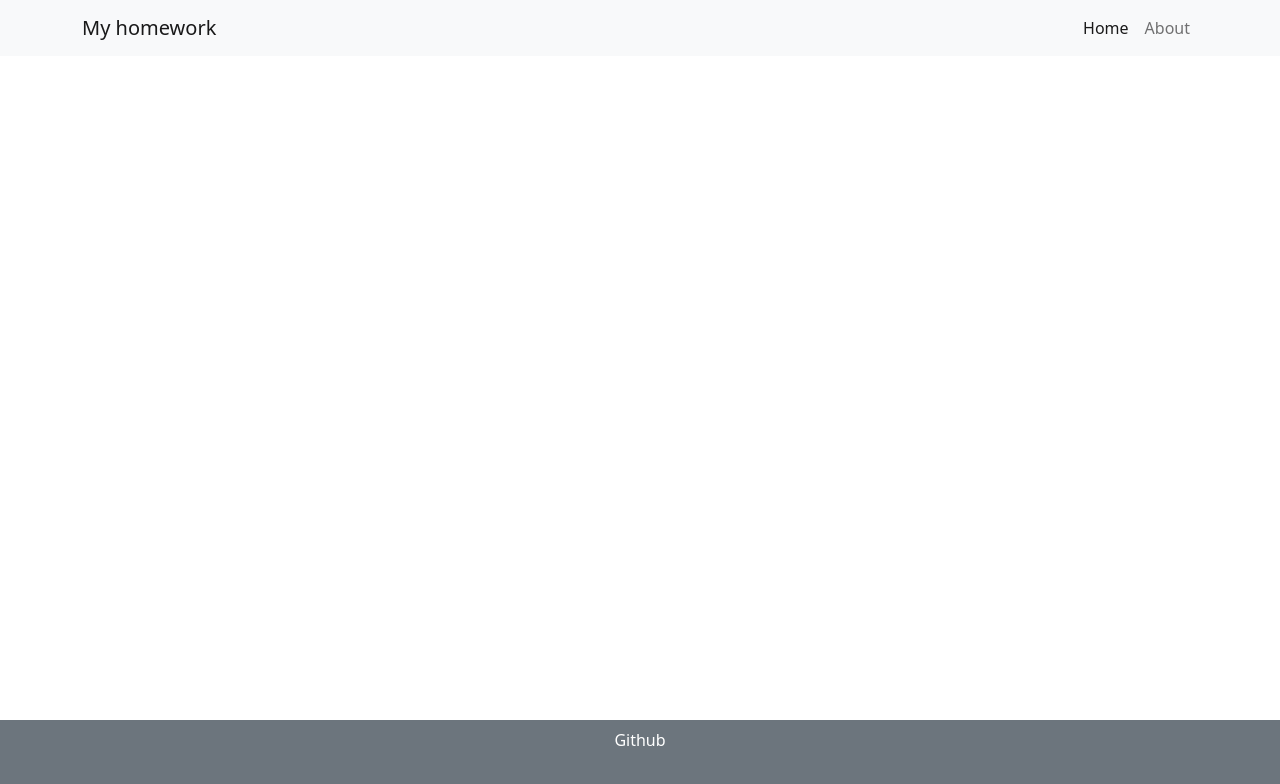
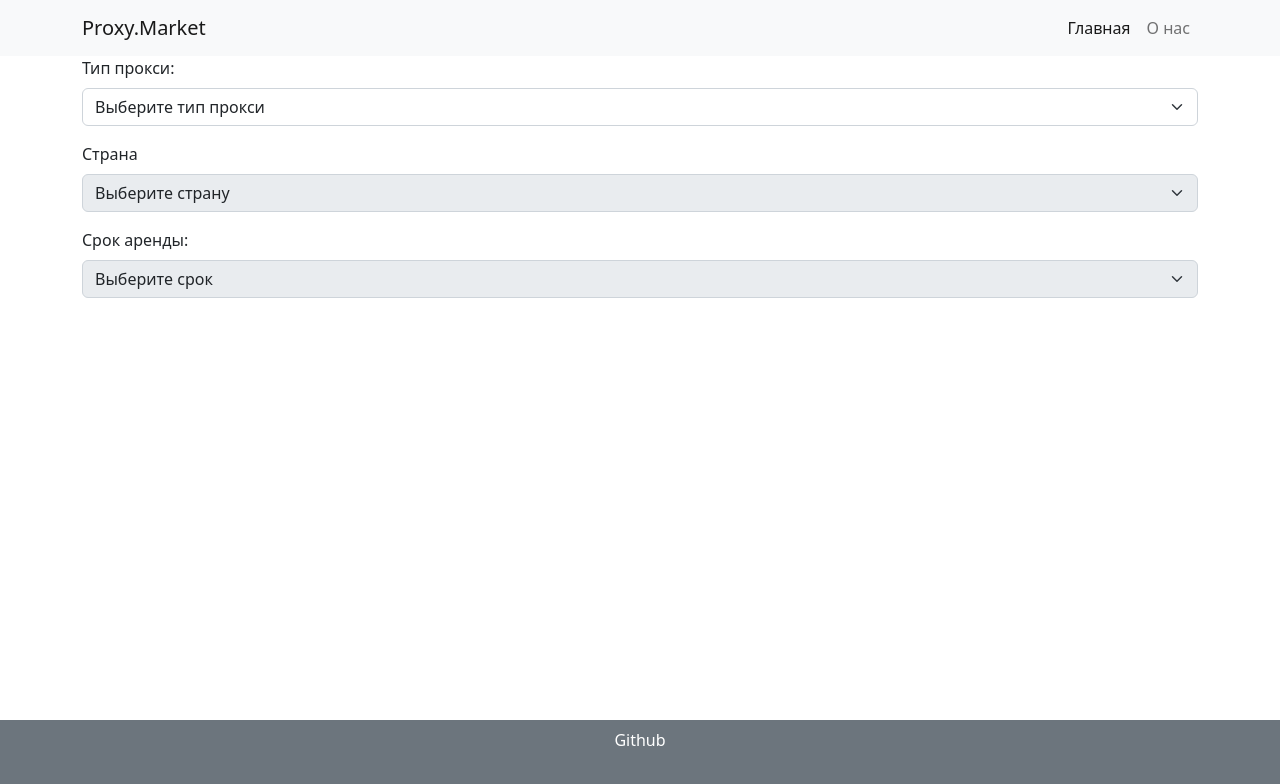
Before and after one commit to Nelfimov/proxy.market-fullstack, a React (Vite) app: page / in a window 1280 px wide. Shown: the top 784 px of the page. Built offline with nearby package versions, Linux system fonts and the light colour scheme.

Commit message:
added reducer and types

```diff
--- a/src/App.tsx
+++ /dev/null
@@ -1,12 +0,0 @@
-import { useState } from 'react';
-import { Container } from 'react-bootstrap';
-
-function App() {
-  return (
-    <div className='App'>
-      <Container></Container>
-    </div>
-  );
-}
-
-export default App;
--- /dev/null
+++ b/src/components/form.tsx
@@ -0,0 +1,55 @@
+import { Form } from 'react-bootstrap';
+
+interface Props {}
+
+export function CalculatorForm(props: Props) {
+  return (
+    <Form>
+      <Form.Group className='mb-3' controlId='type'>
+        <Form.Label>Тип прокси:</Form.Label>
+        <Form.Select
+          defaultValue=''
+          required
+          onChange={(e) => e.currentTarget.checkValidity()}
+        >
+          <option value='' disabled hidden>
+            Выберите тип прокси
+          </option>
+          <option value='1'>Серверные IPv4 индивидуальные</option>
+          <option value='2'>Серверные IPv4 shared</option>
+          <option value='3'>Серверные IPv6 индивидуальные</option>
+        </Form.Select>
+        <Form.Control.Feedback type='invalid'>
+          Необходимо выбрать тип
+        </Form.Control.Feedback>
+      </Form.Group>
+      <Form.Group className='mb-3' controlId='country'>
+        <Form.Label>Страна</Form.Label>
+        <Form.Select defaultValue='' required disabled>
+          <option value='' disabled>
+            Выберите страну
+          </option>
+          <option value='1'>Австралия</option>
+          <option value='2'>Австрия</option>
+        </Form.Select>
+        <Form.Control.Feedback type='invalid'>
+          Необходимо выбрать страну
+        </Form.Control.Feedback>
+      </Form.Group>
+      <Form.Group className='mb-3' controlId='time'>
+        <Form.Label>Срок аренды:</Form.Label>
+        <Form.Select defaultValue='' required disabled>
+          <option value='' disabled>
+            Выберите срок
+          </option>
+          <option value='1'>1 день</option>
+          <option value='2'>7 дней</option>
+          <option value='3'>1 месяц</option>
+        </Form.Select>
+        <Form.Control.Feedback type='invalid'>
+          Необходимо выбрать срок
+        </Form.Control.Feedback>
+      </Form.Group>
+    </Form>
+  );
+}
--- a/src/components/index.ts
+++ b/src/components/index.ts
@@ -1,2 +1,3 @@
 export * from './footer';
 export * from './navbar';
+export * from './form';
--- a/src/components/navbar.tsx
+++ b/src/components/navbar.tsx
@@ -5,18 +5,18 @@ export function NavBar() {
   return (
     <Navbar bg='light' expand='sm'>
       <Container fluid='md'>
-        <Navbar.Brand href='#'>My homework</Navbar.Brand>
+        <Navbar.Brand href='#'>Proxy.Market</Navbar.Brand>
         <Navbar.Toggle aria-controls='navbar' />
         <Navbar.Collapse className='justify-content-end' id='navbar'>
           <Nav activeKey='/'>
             <Nav.Item>
               <Nav.Link eventKey='/' href='/'>
-                Home
+                Главная
               </Nav.Link>
             </Nav.Item>
             <Nav.Item>
               <Nav.Link eventKey='/about' href='/about'>
-                About
+                О нас
               </Nav.Link>
             </Nav.Item>
           </Nav>
--- a/src/main.tsx
+++ b/src/main.tsx
@@ -1,6 +1,6 @@
 import React from 'react';
 import ReactDOM from 'react-dom/client';
-import App from './App';
+import App from './pages/App';
 import { Footer, NavBar } from './components';
 import './styles/index.css';
 
--- /dev/null
+++ b/src/pages/App.tsx
@@ -0,0 +1,21 @@
+import { useReducer } from 'react';
+import { Container } from 'react-bootstrap';
+import { CalculatorForm } from '../components';
+import { reducer } from '../reducer';
+import { State } from '../types';
+
+function App() {
+  const initialState: State = { country: '', time: '', type: '' };
+
+  const [state, dispatch] = useReducer(reducer, initialState);
+
+  return (
+    <div className='App'>
+      <Container>
+        <CalculatorForm />
+      </Container>
+    </div>
+  );
+}
+
+export default App;
--- /dev/null
+++ b/src/reducer/index.ts
@@ -0,0 +1 @@
+export * from './reducer';
--- /dev/null
+++ b/src/reducer/reducer.ts
@@ -0,0 +1,44 @@
+import { Action, PriceList, State } from '../types';
+
+const TYPE_PRICE: PriceList = {
+  s4i: 60.0,
+  s4s: 19.8,
+  s6i: 0.51,
+};
+
+const TIME_PRICE: PriceList = {
+  '1d': 1,
+  '7d': 7,
+  '1m': 30,
+};
+
+const COUNTRY_PRICE: PriceList = {
+  AU: 236.0,
+  AT: 236.0,
+};
+
+function calculate() {}
+
+export function reducer(state: State, action: Action) {
+  switch (action.type) {
+    case 'SET_COUNTRY': {
+      return {
+        ...state,
+        country: action.payload,
+      };
+    }
+    case 'SET_TIME': {
+      return {
+        ...state,
+        time: action.payload,
+      };
+    }
+    case 'SET_TYPE': {
+      return {
+        ...state,
+        type: action.payload,
+      };
+    }
+  }
+  throw Error('Unknown action type: ' + action.type);
+}
--- /dev/null
+++ b/src/types/index.ts
@@ -0,0 +1,3 @@
+export * from './reducer';
+export * from './state';
+export * from './price-list';
--- /dev/null
+++ b/src/types/price-list.d.ts
@@ -0,0 +1,3 @@
+export interface PriceList {
+  [value: string]: number;
+}
--- /dev/null
+++ b/src/types/reducer.d.ts
@@ -0,0 +1,4 @@
+export interface Action {
+  type: 'SET_TIME' | 'SET_COUNTRY' | 'SET_TYPE';
+  payload: string;
+}
--- /dev/null
+++ b/src/types/state.ts
@@ -0,0 +1,5 @@
+export interface State {
+  country: string;
+  type: string;
+  time: string;
+}
```
Also changed, not shown: 1 other file (tests, documents, lock files or other folders).
